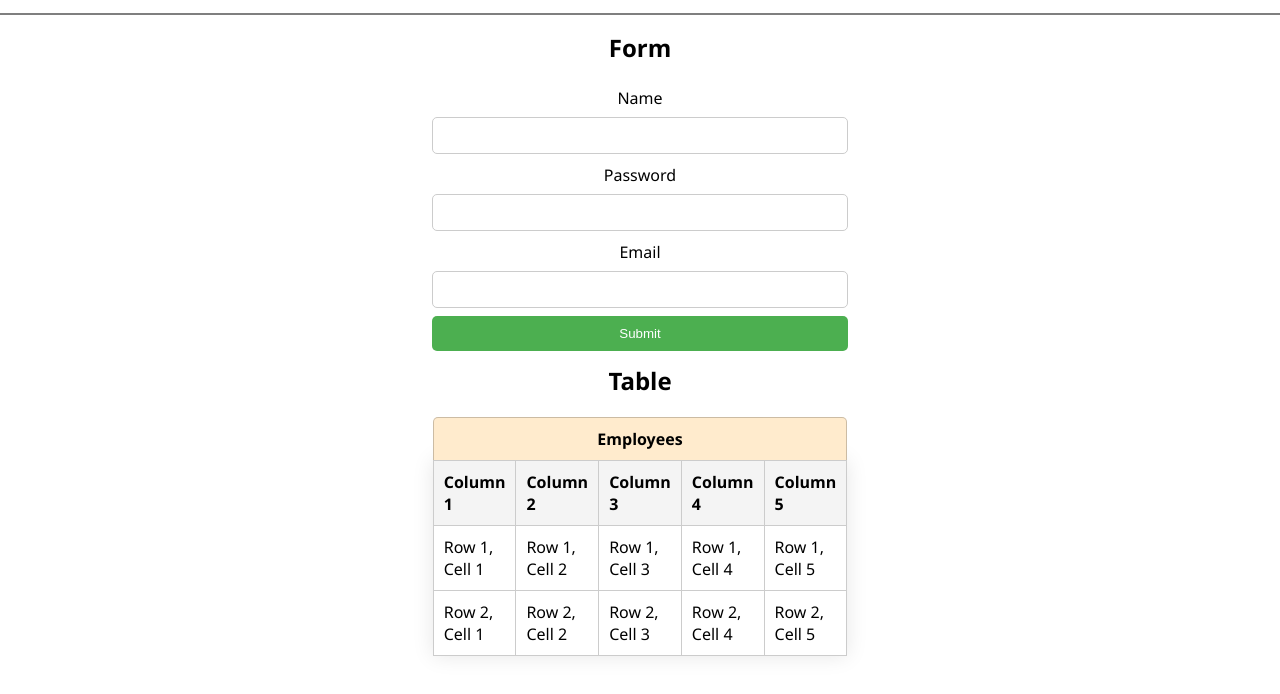
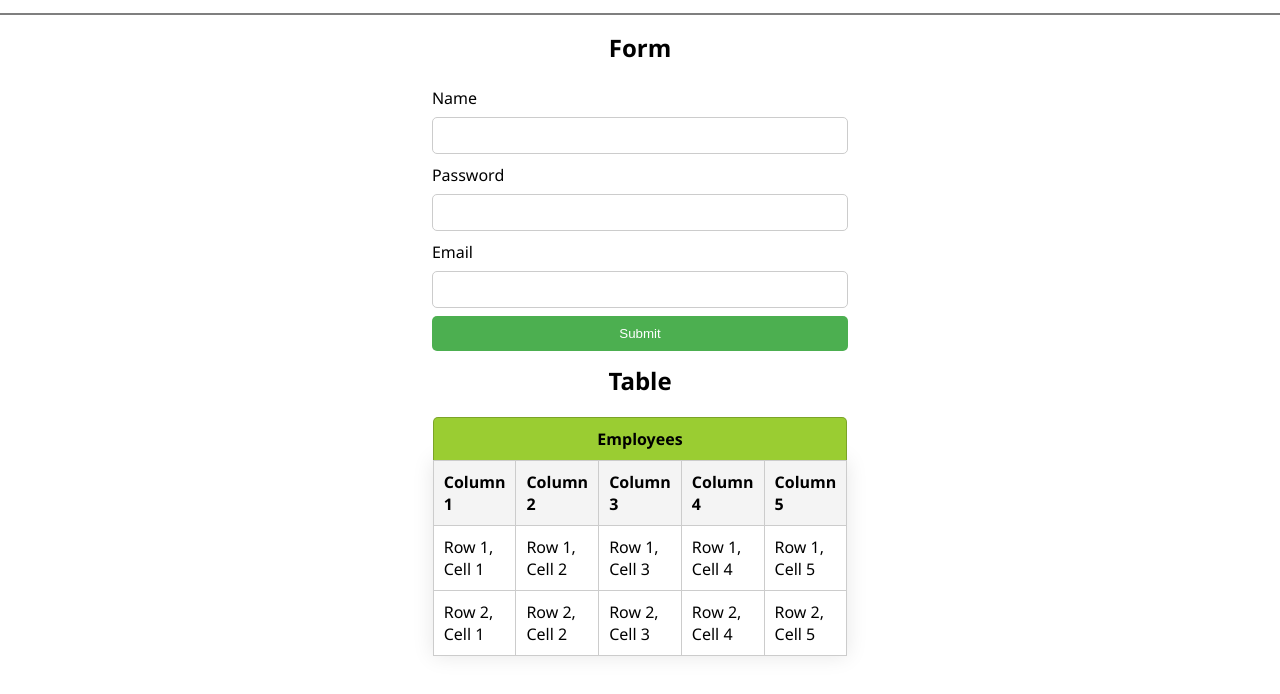
Before and after one commit to odinellefsen/webskipanir_setur_2024, a plain HTML site: page required_assignment_1/html/index.html in a window 1280 px wide. Shown: the part 62-756 px from the top of the page. Drawn offline with Linux system fonts and the light colour scheme.

Commit message:
small refactor

```diff
--- a/required_assignment_1/css/index.css
+++ b/required_assignment_1/css/index.css
@@ -70,10 +70,11 @@ input[type="submit"]:hover {
     background-color: #45a049;
 }
 
-label {
-    align-items: start;
+form label {
     font-size: 16px;
     margin-top: 10px;
+    padding-left: 10px;
+    align-self: flex-start;
 }
 
 /*Table*/
@@ -104,7 +105,7 @@ caption {
     border-top-right-radius: 5px;
     font-weight: bolder;
     padding: 10px;
-    background-color: blanchedalmond;
+    background-color: yellowgreen;
     border-top: 1px solid rgba(0, 0, 0, .2);
     border-left: 1px solid rgba(0, 0, 0, .2);
     border-right: 1px solid rgba(0, 0, 0, .2);
```
